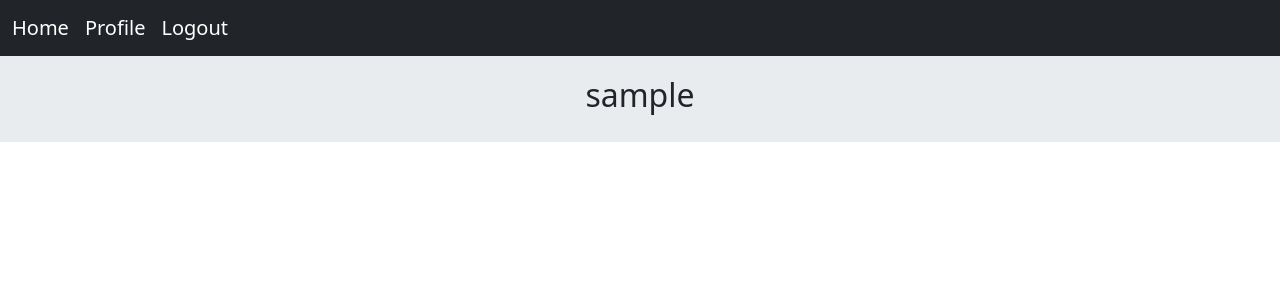
After one commit to lenis03/SocialNetwork, a Django app: page /account/profile/1/ in a window 1280 px wide. The commit adds this page. Shown: the top 300 px of the page. Run offline with Django 4.2, Linux system fonts and the light colour scheme; the visitor is signed in with stand-in values (Sample User, id 1); data comes from the database, SQL or seed files in the repository.

Commit message:
implement user profile

```diff
--- /dev/null
+++ b/account/templates/account/profile.html
@@ -0,0 +1,9 @@
+{% extends 'base.html' %}
+
+{% block title %}
+    Profile
+{% endblock %}
+
+{% block content %}
+    <h2 class="text-center">{{user.username}}</h2>
+{% endblock %}
--- a/account/urls.py
+++ b/account/urls.py
@@ -8,5 +8,6 @@ urlpatterns = [
     path('register/', views.UserRegisterView.as_view(), name='user_register'),
     path('login/', views.UserLoginView.as_view(), name='user_login'),
     path('logout/', views.UserLogoutView.as_view(), name='user_logout'),
+    path('profile/<int:user_id>/', views.UserProfileView.as_view(), name='user_profile'),
 
 ]
--- a/account/views.py
+++ b/account/views.py
@@ -77,3 +77,9 @@ class UserLogoutView(LoginRequiredMixin, View):
         logout(request)
         messages.success(request, 'logged out successfully', 'success')
         return redirect('home:home_page')
+
+
+class UserProfileView(LoginRequiredMixin, View):
+    def get(self, request, user_id):
+        user = User.objects.get(pk=user_id)
+        return render(request, 'account/profile.html', {'user': user})
--- a/templates/inc/navbar.html
+++ b/templates/inc/navbar.html
@@ -3,6 +3,7 @@
         <div class="navbar-nav">
             <a class="navbar-brand" href="{% url 'home:home_page' %}">Home</a>
             {% if request.user.is_authenticated %}
+            <a class="navbar-brand" href="{% url 'account:user_profile' request.user.id %}">Profile</a>
             <a class="navbar-brand" href="{% url 'account:user_logout' %}">Logout</a>
             {%else%}
             <a class="navbar-brand" href="{% url 'account:user_register' %}">Register</a>
```
